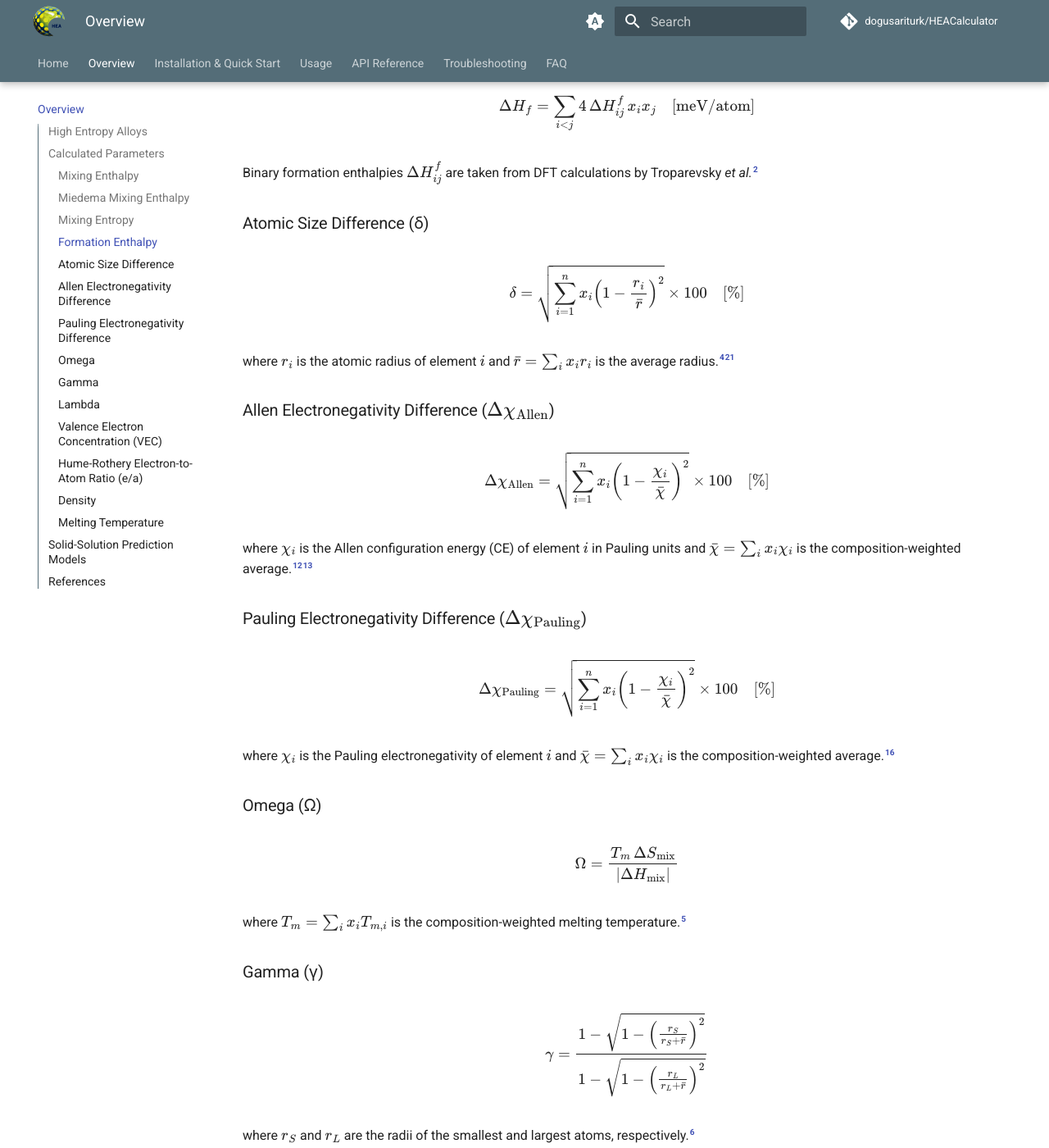
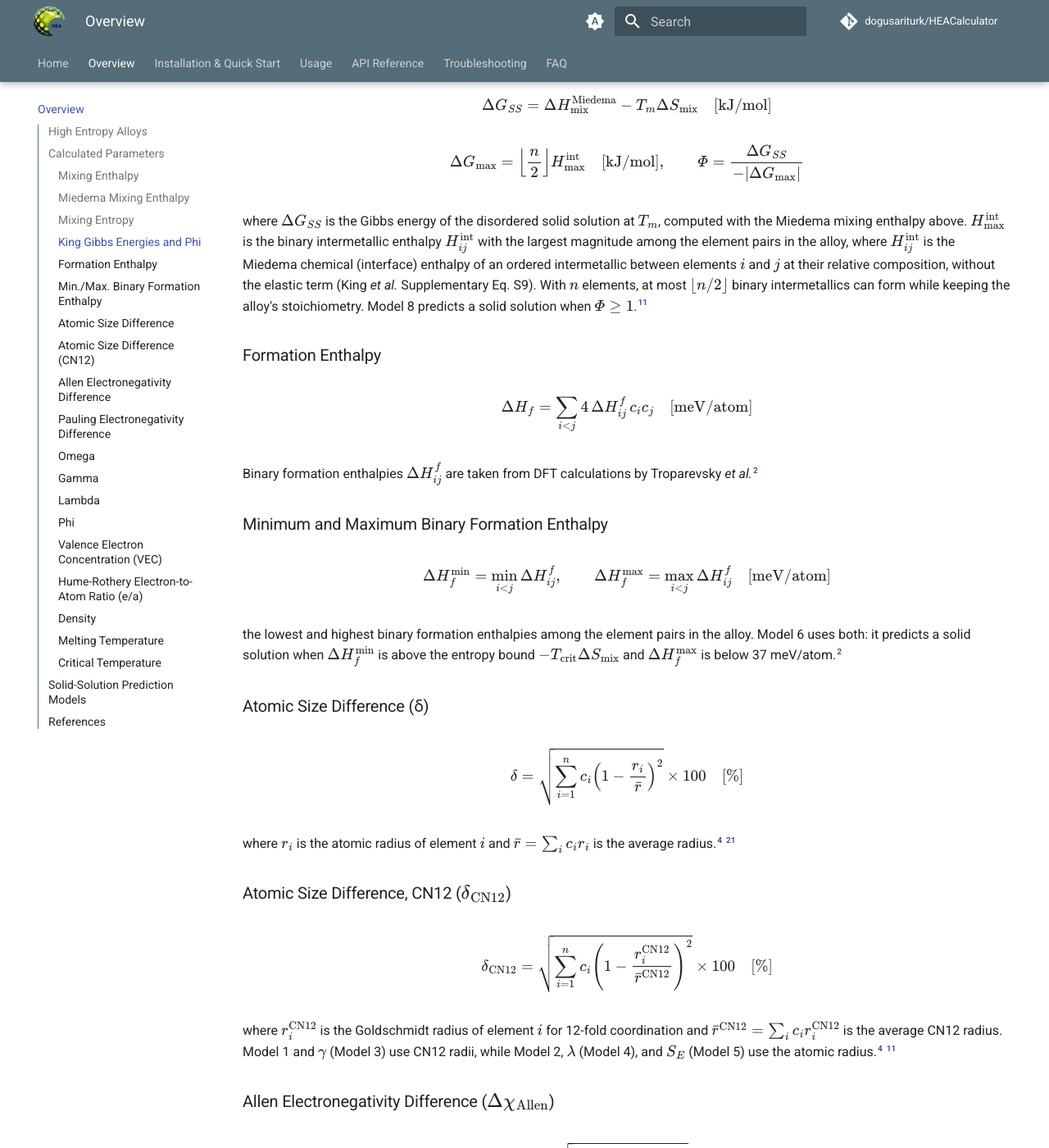
Before and after one commit to dogusariturk/HEACalculator, an MkDocs documentation site: the page built from docs/overview.md, in a window 1280 px wide and 1400 px high, scrolled down 1336 px. Shown: the whole window at 82% size. Built offline with MkDocs 1.6.1 and Material for MkDocs 9.7.7, drawn with Linux system fonts in a browser that asks for light colours; comment, search, counter and statistics services are not loaded; some of the changed text lies outside the part shown.

Commit message:
Expand and correct the parameter and model docs (#61)
* Update Gamma equation and expand parameter definitions in overview doc page

* Expand `λ` parameter definitions for solid solution, multiple phases, and intermetallics in overview doc page

* Expand parameter definitions and add formulas for `Phi`, `omega_at(T)`, and `delta_CN12` in overview documentation

* Update FAQ to clarify model reliability, criteria limitations, and temperature effects

* Update overview equations to replace mole fractions `x_i` with atomic fractions `c_i` across all formulas

* Add new equations and expand parameter definitions in overview documentation

* Fix merge conflicts and update parameter notation

```diff
--- a/docs/overview.md
+++ b/docs/overview.md
@@ -13,18 +13,18 @@
 ### Mixing Enthalpy
 
 $$
-\Delta H_{\text{mix}} = \sum_{i<j} 4\,\Delta H_{ij}^{\text{mix}}\,x_i x_j \quad [\text{kJ/mol}]
+\Delta H_{\text{mix}} = \sum_{i<j} 4\,\Delta H_{ij}^{\text{mix}}\,c_i c_j \quad [\text{kJ/mol}]
 $$
 
-where the sum runs over each unique pair of elements once, $x_i$ is the mole fraction of element $i$, and $\Delta H_{ij}^{\text{mix}}$ is the binary mixing enthalpy of elements $i$ and $j$ from Miedema's model, as tabulated by Takeuchi and Inoue.[^18] The formula follows Zhang *et al.*[^1]
+where the sum runs over each unique pair of elements once, $c_i$ is the atomic (mole) fraction of element $i$, and $\Delta H_{ij}^{\text{mix}}$ is the binary mixing enthalpy of elements $i$ and $j$ from Miedema's model, as tabulated by Takeuchi and Inoue.[^18] The formula follows Zhang *et al.*[^1]
 
 ### Miedema Mixing Enthalpy
 
 $$
-\Delta H_{\text{mix}}^{\text{Miedema}} = \sum_{i \neq j} x_i x_j
-\bigl(x_j H_{\text{chem},ij} + x_i H_{\text{chem},ji}
-+ x_j H_{\text{el},ij} + x_i H_{\text{el},ji}
-+ x_j H_{\text{struct},ij} + x_i H_{\text{struct},ji}\bigr)
+\Delta H_{\text{mix}}^{\text{Miedema}} = \sum_{i \neq j} c_i c_j
+\bigl(c_j H_{\text{chem},ij} + c_i H_{\text{chem},ji}
++ c_j H_{\text{el},ij} + c_i H_{\text{el},ji}
++ c_j H_{\text{struct},ij} + c_i H_{\text{struct},ji}\bigr)
 \quad [\text{kJ/mol}]
 $$
 
@@ -39,42 +39,71 @@
 ### Mixing Entropy
 
 $$
-\Delta S_{\text{mix}} = -R \sum_{i=1}^{n} x_i \ln x_i \quad [\text{J/K·mol}]
+\Delta S_{\text{mix}} = -R \sum_{i=1}^{n} c_i \ln c_i \quad [\text{J/K·mol}]
 $$
 
 where $R = 8.314\,\text{J/(mol·K)}$ is the gas constant.
 
+### King Gibbs Energies and $\varPhi$ { data-toc-label="King Gibbs Energies and Phi" }
+
+$$
+\Delta G_{SS} = \Delta H_{\text{mix}}^{\text{Miedema}} - T_m \Delta S_{\text{mix}} \quad [\text{kJ/mol}]
+$$
+
+$$
+\Delta G_{\max} = \left\lfloor \frac{n}{2} \right\rfloor H^{\text{int}}_{\max} \quad [\text{kJ/mol}], \qquad
+\varPhi = \frac{\Delta G_{SS}}{-\lvert \Delta G_{\max} \rvert}
+$$
+
+where $\Delta G_{SS}$ is the Gibbs energy of the disordered solid solution at $T_m$, computed with the Miedema mixing enthalpy above. $H^{\text{int}}_{\max}$ is the binary intermetallic enthalpy $H_{ij}^{\text{int}}$ with the largest magnitude among the element pairs in the alloy, where $H_{ij}^{\text{int}}$ is the Miedema chemical (interface) enthalpy of an ordered intermetallic between elements $i$ and $j$ at their relative composition, without the elastic term (King *et al.* Supplementary Eq. S9). With $n$ elements, at most $\lfloor n/2 \rfloor$ binary intermetallics can form while keeping the alloy's stoichiometry. Model 8 predicts a solid solution when $\varPhi \geq 1$.[^11]
+
 ### Formation Enthalpy
 
 $$
-\Delta H_f = \sum_{i<j} 4\,\Delta H_{ij}^f\,x_i x_j \quad [\text{meV/atom}]
+\Delta H_f = \sum_{i<j} 4\,\Delta H_{ij}^f\,c_i c_j \quad [\text{meV/atom}]
 $$
 
 Binary formation enthalpies $\Delta H_{ij}^f$ are taken from DFT calculations by Troparevsky *et al.*[^2]
 
+### Minimum and Maximum Binary Formation Enthalpy { data-toc-label="Min./Max. Binary Formation Enthalpy" }
+
+$$
+\Delta H_f^{\min} = \min_{i<j} \Delta H_{ij}^f, \qquad \Delta H_f^{\max} = \max_{i<j} \Delta H_{ij}^f \quad [\text{meV/atom}]
+$$
+
+the lowest and highest binary formation enthalpies among the element pairs in the alloy. Model 6 uses both: it predicts a solid solution when $\Delta H_f^{\min}$ is above the entropy bound $-T_{\text{crit}}\Delta S_{\text{mix}}$ and $\Delta H_f^{\max}$ is below 37 meV/atom.[^2]
+
 ### Atomic Size Difference (δ) { data-toc-label="Atomic Size Difference" }
 
 $$
-\delta = \sqrt{\sum_{i=1}^{n} x_i \left(1 - \frac{r_i}{\bar{r}}\right)^2} \times 100 \quad [\%]
+\delta = \sqrt{\sum_{i=1}^{n} c_i \left(1 - \frac{r_i}{\bar{r}}\right)^2} \times 100 \quad [\%]
 $$
 
-where $r_i$ is the atomic radius of element $i$ and $\bar{r} = \sum_i x_i r_i$ is the average radius.[^4][^21]
+where $r_i$ is the atomic radius of element $i$ and $\bar{r} = \sum_i c_i r_i$ is the average radius.[^4] [^21]
+
+### Atomic Size Difference, CN12 ($\delta_{\text{CN12}}$) { data-toc-label="Atomic Size Difference (CN12)" }
+
+$$
+\delta_{\text{CN12}} = \sqrt{\sum_{i=1}^{n} c_i \left(1 - \frac{r_i^{\text{CN12}}}{\bar{r}^{\text{CN12}}}\right)^2} \times 100 \quad [\%]
+$$
+
+where $r_i^{\text{CN12}}$ is the Goldschmidt radius of element $i$ for 12-fold coordination and $\bar{r}^{\text{CN12}} = \sum_i c_i r_i^{\text{CN12}}$ is the average CN12 radius. Model 1 and $\gamma$ (Model 3) use CN12 radii, while Model 2, $\lambda$ (Model 4), and $S_E$ (Model 5) use the atomic radius.[^4] [^11]
 
 ### Allen Electronegativity Difference ($\Delta\chi_{\text{Allen}}$) { data-toc-label="Allen Electronegativity Difference" }
 
 $$
-\Delta\chi_{\text{Allen}} = \sqrt{\sum_{i=1}^{n} x_i \left(1 - \frac{\chi_i}{\bar{\chi}}\right)^2} \times 100 \quad [\%]
+\Delta\chi_{\text{Allen}} = \sqrt{\sum_{i=1}^{n} c_i \left(1 - \frac{\chi_i}{\bar{\chi}}\right)^2} \times 100 \quad [\%]
 $$
 
-where $\chi_i$ is the Allen configuration energy (CE) of element $i$ in Pauling units and $\bar{\chi} = \sum_i x_i \chi_i$ is the composition-weighted average.[^12][^13]
+where $\chi_i$ is the Allen configuration energy (CE) of element $i$ in Pauling units and $\bar{\chi} = \sum_i c_i \chi_i$ is the composition-weighted average.[^12] [^13]
 
 ### Pauling Electronegativity Difference ($\Delta\chi_{\text{Pauling}}$) { data-toc-label="Pauling Electronegativity Difference" }
 
 $$
-\Delta\chi_{\text{Pauling}} = \sqrt{\sum_{i=1}^{n} x_i \left(1 - \frac{\chi_i}{\bar{\chi}}\right)^2} \times 100 \quad [\%]
+\Delta\chi_{\text{Pauling}} = \sqrt{\sum_{i=1}^{n} c_i \left(1 - \frac{\chi_i}{\bar{\chi}}\right)^2} \times 100 \quad [\%]
 $$
 
-where $\chi_i$ is the Pauling electronegativity of element $i$ and $\bar{\chi} = \sum_i x_i \chi_i$ is the composition-weighted average.[^16]
+where $\chi_i$ is the Pauling electronegativity of element $i$ and $\bar{\chi} = \sum_i c_i \chi_i$ is the composition-weighted average.[^16]
 
 ### Omega (Ω) { data-toc-label="Omega" }
 
@@ -82,15 +111,20 @@
 \Omega = \frac{T_m \,\Delta S_{\text{mix}}}{|\Delta H_{\text{mix}}|}
 $$
 
-where $T_m = \sum_i x_i T_{m,i}$ is the composition-weighted melting temperature.[^5]
+where $T_m = \sum_i c_i T_{m,i}$ is the composition-weighted melting temperature.[^5]
+
+`omega_at(T)` evaluates $\Omega$ at any temperature $T$ (in K) by using $T$ in place of $T_m$ in the numerator. Model 7 uses it at the annealing temperature $T_{\text{anneal}}$.
 
 ### Gamma (γ) { data-toc-label="Gamma" }
 
 $$
-\gamma = \frac{1 - \sqrt{1 - \left(\frac{r_S}{r_S + \bar{r}}\right)^2}}{1 - \sqrt{1 - \left(\frac{r_L}{r_L + \bar{r}}\right)^2}}
+\gamma = \omega_S / \omega_L
+= \left(1 - \sqrt{\frac{(r_S + \bar{r})^2 - \bar{r}^2}{(r_S + \bar{r})^2}}\right)
+\Bigg/
+\left(1 - \sqrt{\frac{(r_L + \bar{r})^2 - \bar{r}^2}{(r_L + \bar{r})^2}}\right)
 $$
 
-where $r_S$ and $r_L$ are the radii of the smallest and largest atoms, respectively.[^6]
+where $\omega_S$ and $\omega_L$ are the solid angles of the smallest and largest atoms, $r_S$ and $r_L$ are their Goldschmidt CN12 radii, and $\bar{r}$ is the composition-weighted average CN12 radius.[^6]
 
 ### Lambda (λ) { data-toc-label="Lambda" }
 
@@ -100,10 +134,18 @@
 
 A combined entropy–misfit parameter.[^7]
 
+### Phi (ϕ) { data-toc-label="Phi" }
+
+$$
+\phi = \frac{S_c - S_H}{\lvert S_E \rvert}, \qquad S_H = \frac{\lvert \Delta H_{\text{mix}} \rvert}{T_m}
+$$
+
+where $S_c = \Delta S_{\text{mix}}$ is the ideal configurational entropy of mixing, $S_H$ is the complementary entropy derived from the mixing enthalpy, and $S_E$ is the excess entropy of mixing caused by atomic size misfit and dense packing. $S_E$ is computed with the Mansoori–Carnahan–Starling–Leland hard-sphere model from the atomic radii and averaged over the FCC ($\xi = 0.74$) and BCC ($\xi = 0.68$) packing fractions; `phi_fcc` and `phi_bcc` give the value at each packing fraction.[^9] [^19] [^20]
+
 ### Valence Electron Concentration (VEC)
 
 $$
-\text{VEC} = \sum_{i=1}^{n} x_i\,(\text{VEC})_i
+\text{VEC} = \sum_{i=1}^{n} c_i\,(\text{VEC})_i
 $$
 
 Used to predict the stable crystal structure (FCC, BCC, or HCP).[^3]
@@ -111,7 +153,7 @@
 ### Hume-Rothery Electron-to-Atom Ratio (e/a)
 
 $$
-e/a = \sum_{i=1}^{n} x_i\,(e/a)_i
+e/a = \sum_{i=1}^{n} c_i\,(e/a)_i
 $$
 
 where $(e/a)_i$ is the number of outer s+p electrons of element $i$; d and f electrons are not counted. This follows the Hume-Rothery convention and is distinct from VEC.[^17]
@@ -119,16 +161,24 @@
 ### Density
 
 $$
-\rho = \frac{\sum_i x_i M_i}{\sum_i x_i V_i} \quad [\text{g/cm}^3]
+\rho = \frac{\sum_i c_i M_i}{\sum_i c_i V_i} \quad [\text{g/cm}^3]
 $$
 
-where $M_i$ and $V_i$ are the molar mass and atomic volume of element $i$.
+where $M_i$ and $V_i$ are the molar mass and molar volume of element $i$.
 
 ### Melting Temperature
 
 $$
-\overline{T}_m = \sum_{i=1}^{n} x_i\,T_{m,i} \quad [\text{K}]
+\overline{T}_m = \sum_{i=1}^{n} c_i\,T_{m,i} \quad [\text{K}]
 $$
+
+### Critical Temperature
+
+$$
+T_{\text{crit}} = 0.55\,T_m \quad [\text{K}]
+$$
+
+Model 6 uses it in the entropy bound $-T_{\text{crit}}\Delta S_{\text{mix}}$ (converted to meV/atom), and Model 7 uses it as the default annealing temperature $T_{\text{anneal}}$.
 
 ---
 
@@ -136,16 +186,16 @@
 
 `HEACalculator` implements eight published criteria. Each model returns `"Solid Solution"`, `"Intermetallic"`, or `"Multiple Phases"`. A model returns `"N/A"` when the data it requires are unavailable.
 
-| Model | Author(s)                   | Criteria                                                                                                                                 | Reference                                                                    |
-|-------|-----------------------------|------------------------------------------------------------------------------------------------------------------------------------------|------------------------------------------------------------------------------|
-| 1     | Yang & Zhang (2012)         | $\Omega \geq 1.1$ and $\delta \leq 6.6\%$                                                                                                | [5](#fn:5)                                                                   |
-| 2     | Guo *et al.* (2013)         | $-11.6 < \Delta H_{\text{mix}} < 3.2\,\text{kJ/mol}$ and $\delta < 6.6\%$                                                                | [8](#fn:8){ #fnref:8 }                                                       |
-| 3     | Wang *et al.* (2015)        | $\gamma < 1.175$                                                                                                                         | [6](#fn:6)                                                                   |
-| 4     | Singh *et al.* (2014)       | $\lambda > 0.96$ (SS); $0.24 \leq \lambda \leq 0.96$ (SS + compound); $\lambda < 0.24$ (compound)                                        | [7](#fn:7)                                                                   |
-| 5     | Ye *et al.* (2015)          | $\phi = (S_c - S_H) / \lvert S_E\rvert \geq 20$                                                                                          | [9](#fn:9){ #fnref:9 }, [19](#fn:19){ #fnref:19 }, [20](#fn:20){ #fnref:20 } |
-| 6     | Troparevsky *et al.* (2015) | $\Delta H_f^{\min} > -T_{\text{crit}}\Delta S_{\text{mix}}$ and $\Delta H_f^{\max} < 37\,\text{meV/atom}$, $T_{\text{crit}} = 0.55\,T_m$ | [2](#fn:2)                                                                   |
-| 7     | Senkov & Miracle (2016)     | $k_1 = \Delta H_f / \Delta H_{\text{mix}} < 1 + \Omega(T_{\text{anneal}})(1 - k_2)$, $T_{\text{anneal}} = 0.55\,T_m$, $k_2 = 0.6$        | [10](#fn:10){ #fnref:10 }                                                    |
-| 8     | King *et al.* (2016)        | $\varPhi = \Delta G_{SS} / (-\lvert \Delta G_{\max}\rvert) \geq 1$                                                                       | [11](#fn:11)                                                                 |
+| Model | Author(s)                   | Criteria                                                                                                                                 | Reference                 |
+|-------|-----------------------------|------------------------------------------------------------------------------------------------------------------------------------------|---------------------------|
+| 1     | Yang & Zhang (2012)         | $\Omega \geq 1.1$ and $\delta_{\text{CN12}} \leq 6.6\%$                                                                                  | [5](#fn:5)                |
+| 2     | Guo *et al.* (2013)         | $-11.6 < \Delta H_{\text{mix}} < 3.2\,\text{kJ/mol}$ and $\delta < 6.6\%$                                                                | [8](#fn:8){ #fnref:8 }    |
+| 3     | Wang *et al.* (2015)        | $\gamma < 1.175$                                                                                                                         | [6](#fn:6)                |
+| 4     | Singh *et al.* (2014)       | $\lambda > 0.96$: Solid Solution; $0.24 \leq \lambda \leq 0.96$: Multiple Phases; $\lambda < 0.24$: Intermetallic                        | [7](#fn:7)                |
+| 5     | Ye *et al.* (2015)          | $\phi = (S_c - S_H) / \lvert S_E\rvert \geq 20$                                                                                          | [9](#fn:9)                |
+| 6     | Troparevsky *et al.* (2015) | $\Delta H_f^{\min} > -T_{\text{crit}}\Delta S_{\text{mix}}$ and $\Delta H_f^{\max} < 37\,\text{meV/atom}$, $T_{\text{crit}} = 0.55\,T_m$ | [2](#fn:2)                |
+| 7     | Senkov & Miracle (2016)     | $k_1 = \Delta H_f / \Delta H_{\text{mix}} < 1 + \Omega(T_{\text{anneal}})(1 - k_2)$, $T_{\text{anneal}} = 0.55\,T_m$, $k_2 = 0.6$        | [10](#fn:10){ #fnref:10 } |
+| 8     | King *et al.* (2016)        | $\varPhi = \Delta G_{SS} / (-\lvert \Delta G_{\max}\rvert) \geq 1$                                                                       | [11](#fn:11)              |
 
 A microstructure prediction based on VEC is also provided. The HCP window is tested first, so a composition falling in it is reported as HCP even though it also satisfies the BCC bound:
 
@@ -171,10 +221,10 @@
 [^11]: King, D.J.M.; Middleburgh, S.C.; McGregor, A.G.; Cortie, M.B. *Acta Mater.* **2016**, *104*, 172–179.
 [^12]: Mann, J.B.; Meek, T.L.; Allen, L.C. *J. Am. Chem. Soc.* **2000**, *122*, 2780–2783.
 [^13]: Mann, J.B.; Meek, T.L.; Knight, E.T.; Capitani, J.F.; Allen, L.C. *J. Am. Chem. Soc.* **2000**, *122*, 5132–5137.
-[^14]: de Boer, F.R.; Boom, R.; Mattens, W.C.M.; Miedema, A.R.; Niessen, A.K. *Cohesion in Metals: Transition Metal Alloys.* North-Holland, Amsterdam, 1988.
+[^14]: de Boer, F.R.; Boom, R.; Mattens, W.C.M.; Miedema, A.R.; Niessen, A.K. *Cohesion in Metals: Transition Metal Alloys.* North-Holland, Amsterdam, **1988**.
 [^15]: Niessen, A.K.; Miedema, A.R. *Ber. Bunsenges. Phys. Chem.* **1983**, *87*, 717–725.
-[^16]: Haynes, W.M. *CRC Handbook of Chemistry and Physics*, 95th ed.; CRC Press: Boca Raton, FL, 2014. ISBN 9781482208689.
-[^17]: Hume-Rothery, W.; Smallman, R.E.; Haworth, C.W. *The Structure of Metals and Alloys*, 5th ed.; Institute of Metals: London, 1969.
+[^16]: Haynes, W.M. *CRC Handbook of Chemistry and Physics*, 95th ed.; CRC Press: Boca Raton, FL, **2014**. ISBN 9781482208689.
+[^17]: Hume-Rothery, W.; Smallman, R.E.; Haworth, C.W. *The Structure of Metals and Alloys*, 5th ed.; Institute of Metals: London, **1969**.
 [^18]: Takeuchi, A.; Inoue, A. *Mater. Trans.* **2005**, *46*(12), 2817–2829.
 [^19]: Ye, Y.F.; Wang, Q.; Lu, J.; Liu, C.T.; Yang, Y. *Intermetallics* **2015**, *59*, 75–80.
 [^20]: Mansoori, G.A.; Carnahan, N.F.; Starling, K.E.; Leland, T.W., Jr. *J. Chem. Phys.* **1971**, *54*, 1523–1525.
```
Also changed, not shown: docs/faq.md (+8 -7 lines).
